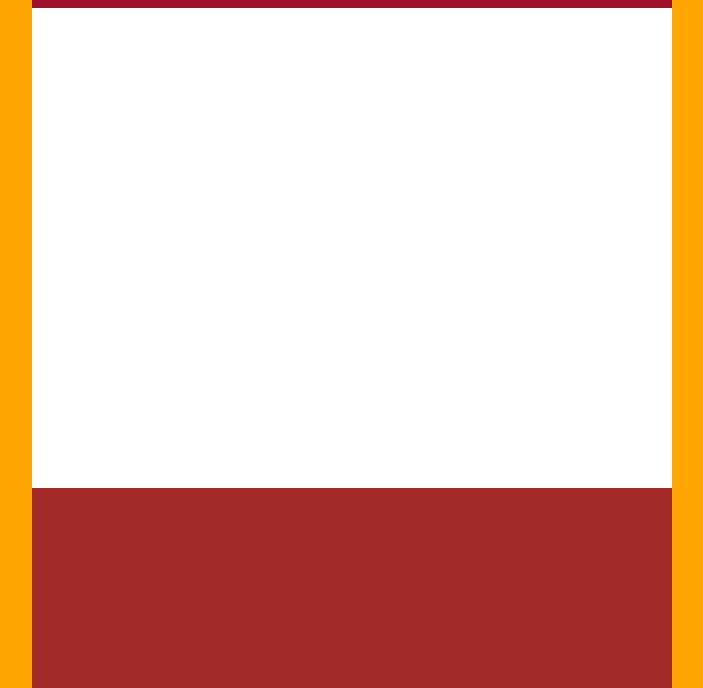
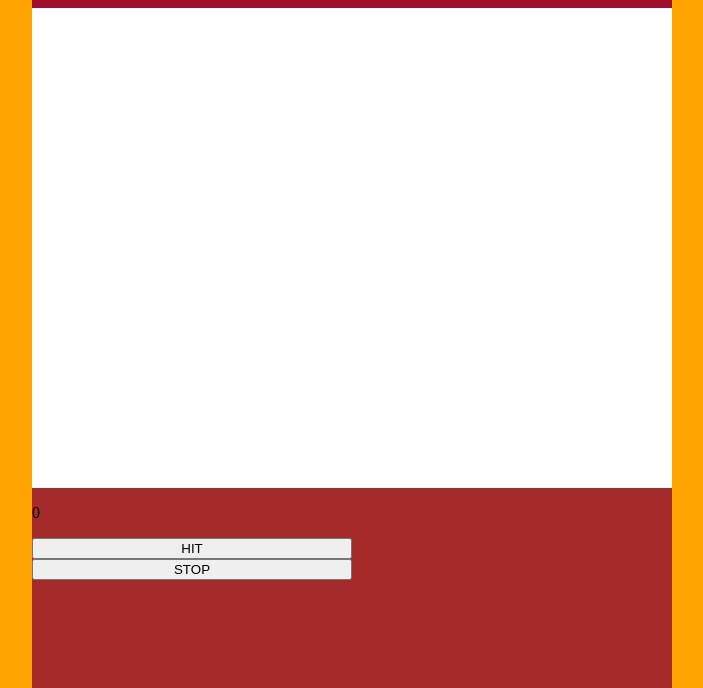
Before and after one commit to Kramst/reactBlackjack, a plain HTML site: page index.html in a window 1280 px wide. Shown: the part 112-800 px from the top of the page, without its empty margins (288-991 px from the left). Drawn offline with Linux system fonts and the light colour scheme.

Commit message:
added basic interface elements

```diff
--- a/index.html
+++ b/index.html
@@ -3,7 +3,7 @@
     <link href='style.css' rel='stylesheet'>
     <meta name="viewport" content="width=device-width, initial-scale=1.0">
 </head>
-<body>
+<body onload='getCards()'>
     <div class='container'>
         <div class='title'>
             <p>BLACKJACK</p>
@@ -12,7 +12,9 @@
 
         </div>
         <div class='controls'>
-
+            <p class='points'>0</p>
+            <button onclick='getCard(player)'>HIT</button>
+            <button onclick='getcard(computer)'>STOP</button>
         </div>
     </div>
     <script src='index.js'></script>
```
